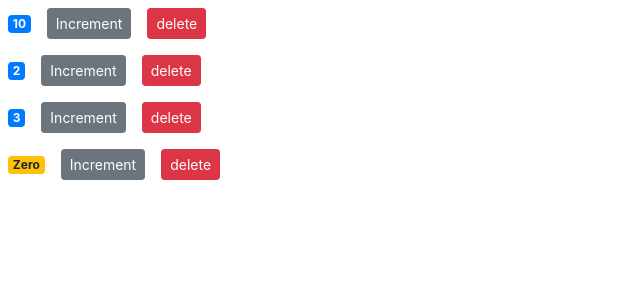
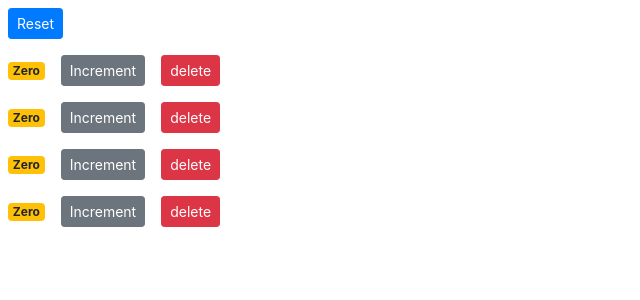
Before and after one commit to gnokto/counter-app, a React (Create React App) app: page / in a window 1280 px wide. Shown: the top 300 px of the page, without its empty margins (0-640 px from the left). Built offline with nearby package versions, Linux system fonts and the light colour scheme.

Commit message:
single source of truth

```diff
--- a/src/components/counter.jsx
+++ b/src/components/counter.jsx
@@ -1,21 +1,12 @@
 import React, { Component } from "react";
 
 class Counter extends Component {
-  state = {
-    value: this.props.counter.value,
-  };
-
-  handleIncrement = () => {
-    this.setState({ value: this.state.value + 1 });
-  };
-
   render() {
-    console.log(this.props);
     return (
       <div style={{ flexDirection: "column" }}>
         <span className={this.getBadgeClasses()}>{this.formatValue()}</span>
         <button
-          onClick={this.handleIncrement}
+          onClick={() => this.props.onIncrement(this.props.counter)}
           className="btn btn-secondary btn-sm m-2"
         >
           Increment
@@ -32,12 +23,12 @@
 
   getBadgeClasses() {
     let classes = "badge m-2 badge-";
-    classes += this.state.value === 0 ? "warning" : "primary";
+    classes += this.props.counter.value === 0 ? "warning" : "primary";
     return classes;
   }
 
   formatValue() {
-    const { value } = this.state;
+    const { value } = this.props.counter;
     return value === 0 ? "Zero" : value;
   }
 }
--- a/src/components/counters.jsx
+++ b/src/components/counters.jsx
@@ -5,25 +5,48 @@
 class Counters extends Component {
   state = {
     counters: [
-      { id: 1, value: 10 },
-      { id: 2, value: 2 },
-      { id: 3, value: 3 },
+      { id: 1, value: 0 },
+      { id: 2, value: 0 },
+      { id: 3, value: 0 },
       { id: 4, value: 0 },
     ],
   };
 
+  handleIncrement = (counter) => {
+    const counters = [...this.state.counters];
+    const index = counters.indexOf(counter);
+    counters[index] = { ...counter };
+    counters[index].value++;
+    this.setState({ counters: counters });
+  };
+
+  handleReset = () => {
+    const counters = this.state.counters.map((c) => {
+      c.value = 0;
+      return c;
+    });
+    this.setState({ counters });
+  };
+
   handleDelete = (counterId) => {
     const counters = this.state.counters.filter((c) => c.id !== counterId);
-    this.setState({ counters: counters });
+    this.setState({ counters });
   };
   render() {
     return (
       <div>
+        <button
+          onClick={this.handleReset}
+          className="btn btn-primary btn-sm m-2"
+        >
+          Reset
+        </button>
         {this.state.counters.map((counter) => (
           <Counter
+            counter={counter}
             key={counter.id}
             onDelete={this.handleDelete}
-            counter={counter}
+            onIncrement={this.handleIncrement}
           />
         ))}
       </div>
```
